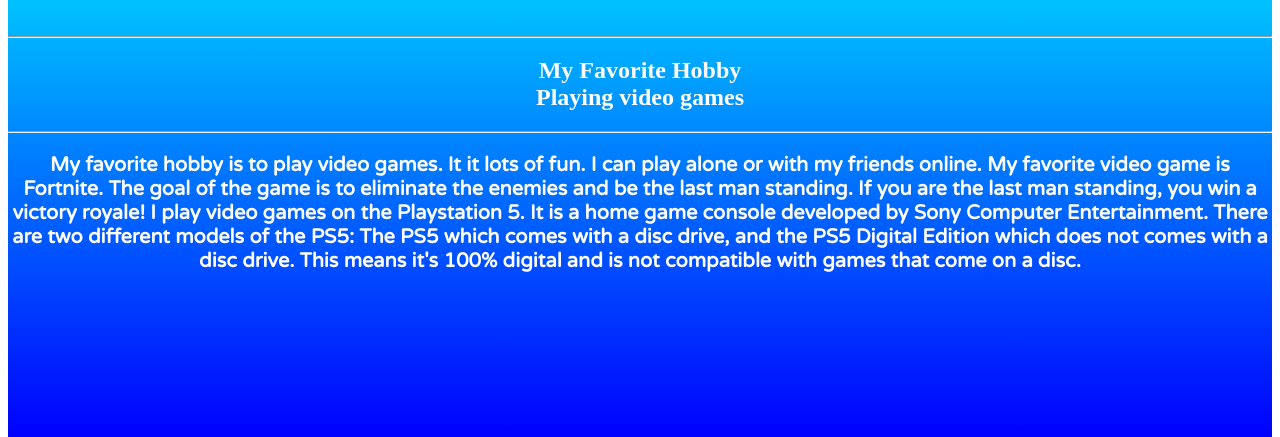
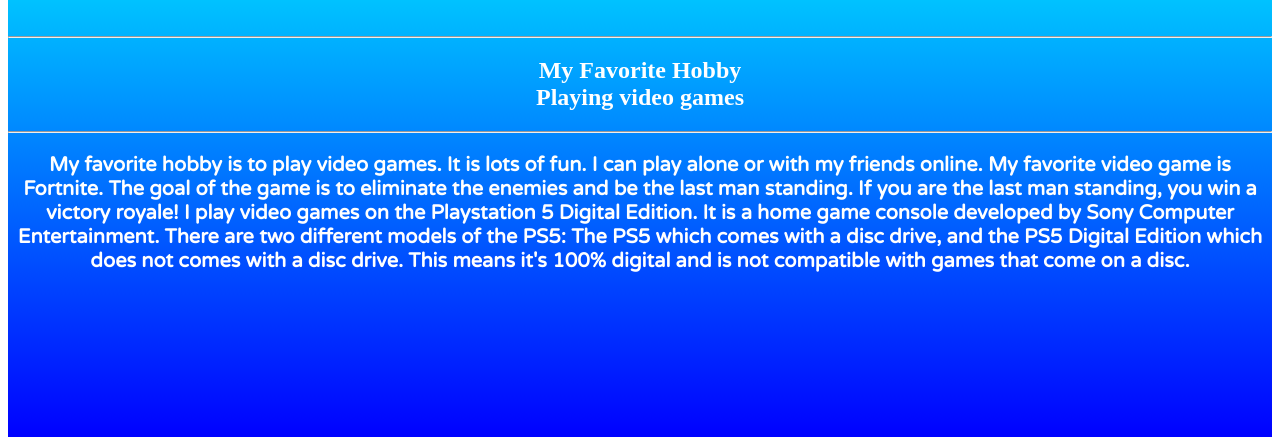
Before and after one commit to shadeed-winner/Project-60, a plain HTML site: page index.html in a window 1280 px wide. Shown: the part 145-582 px from the top of the page. Drawn offline with Linux system fonts and the light colour scheme; a web font is replaced by a local one.

Commit message:
Add files via upload

```diff
--- a/index.html
+++ b/index.html
@@ -21,7 +21,7 @@
 <hr>
 <h1 id="start">My Favorite Hobby<br><span id="hobby">Playing video games</span></h1>
 <hr>
-<p>My favorite hobby is to play video games. It it lots of fun. I can play alone or with my friends online. My favorite video game is Fortnite. The goal of the game is to eliminate the enemies and be the last man standing. If you are the last man standing, you win a victory royale! I play video games on the Playstation 5. It is a home game console developed by Sony Computer Entertainment. There are two different models of the PS5: The PS5 which comes with a disc drive, and the PS5 Digital Edition which does not comes with a disc drive. This means it's 100% digital and is not compatible with games that come on a disc. </p>
+<p>My favorite hobby is to play video games. It is lots of fun. I can play alone or with my friends online. My favorite video game is Fortnite. The goal of the game is to eliminate the enemies and be the last man standing. If you are the last man standing, you win a victory royale! I play video games on the Playstation 5 Digital Edition. It is a home game console developed by Sony Computer Entertainment. There are two different models of the PS5: The PS5 which comes with a disc drive, and the PS5 Digital Edition which does not comes with a disc drive. This means it's 100% digital and is not compatible with games that come on a disc. </p>
 </section>
 
 <div class="line"></div>
```
